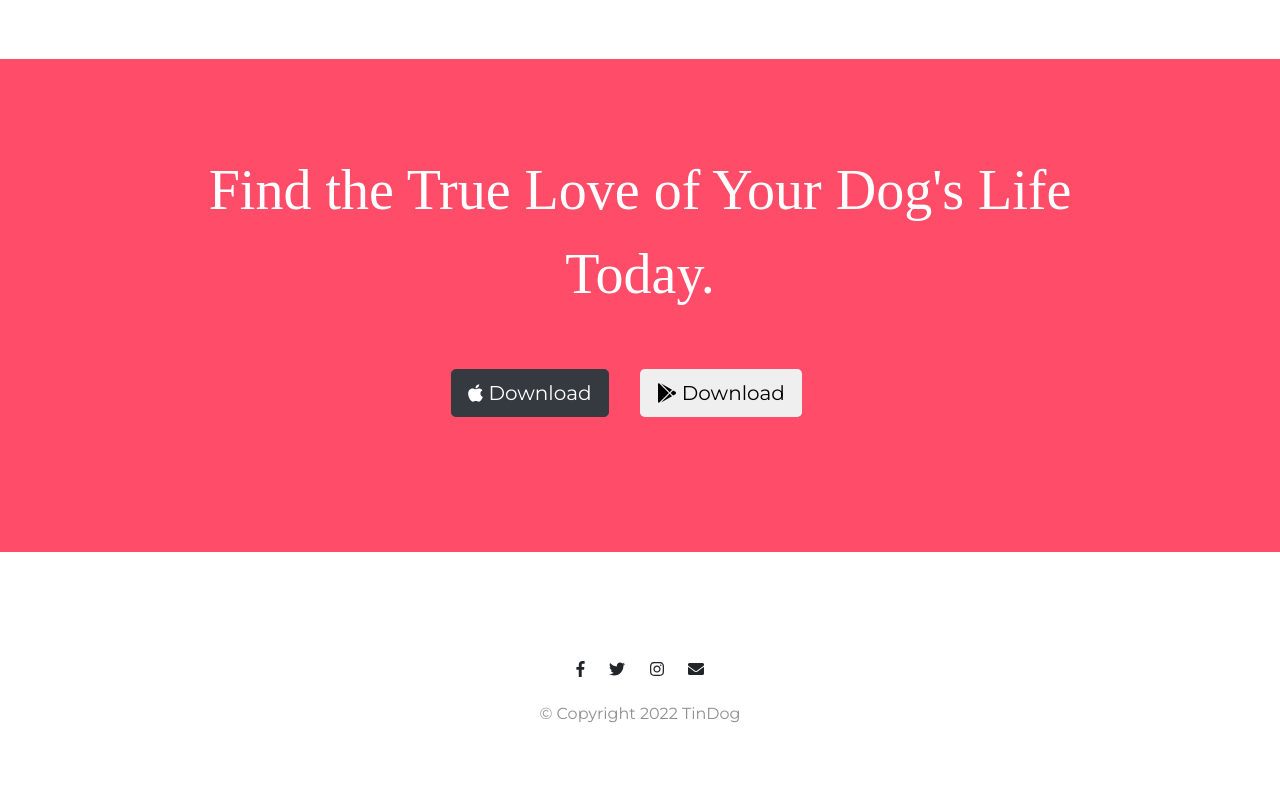
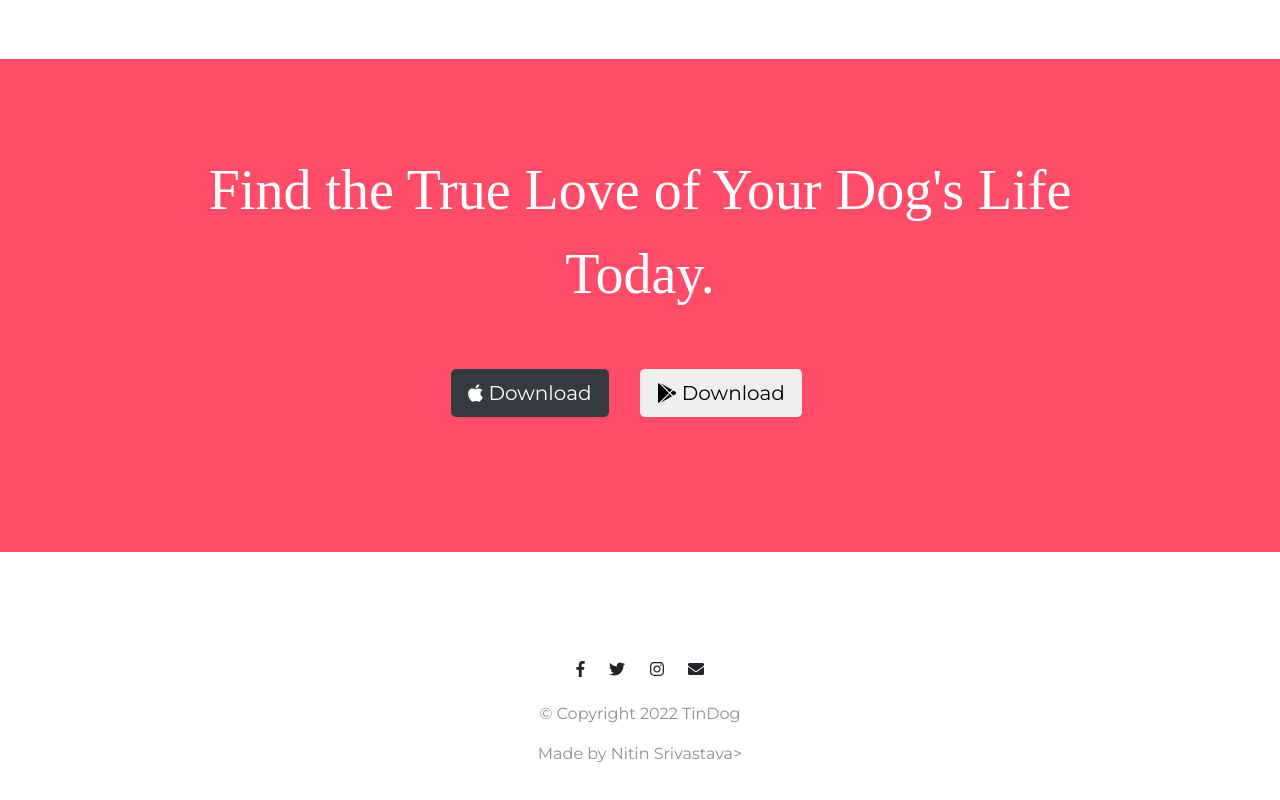
Before and after one commit to Nit078/Tindog-website, a plain HTML site: page index.html in a window 1280 px wide. Shown: the part 2439-3239 px from the top of the page. Drawn offline with nearby package versions, Linux system fonts and the light colour scheme.

Commit message:
index.html

```diff
--- a/index.html
+++ b/index.html
@@ -231,6 +231,7 @@
       <i class="social-icon fab fa-instagram"></i>
       <i class="social-icon fas fa-envelope"></i>
       <p>© Copyright 2022 TinDog</p>
+      <p>Made by Nitin Srivastava>
     </div>
   </footer>
 
```
